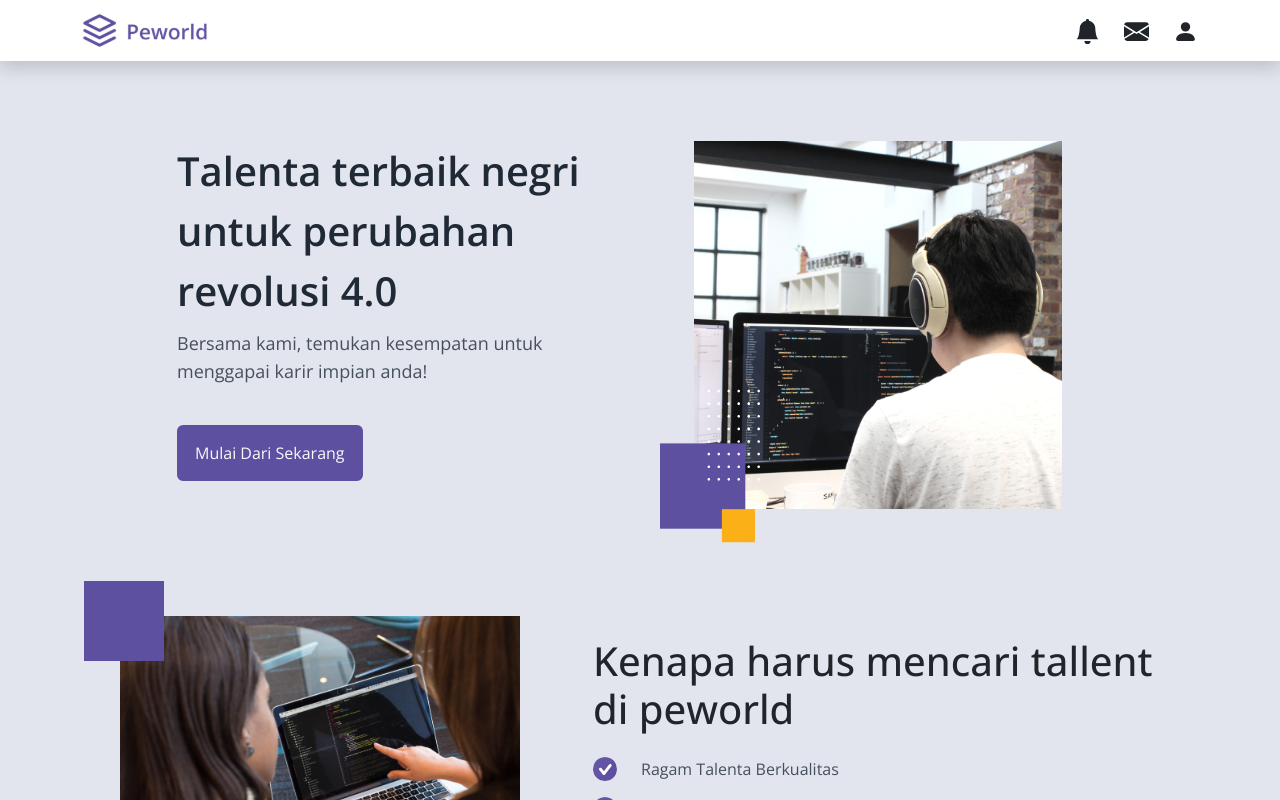
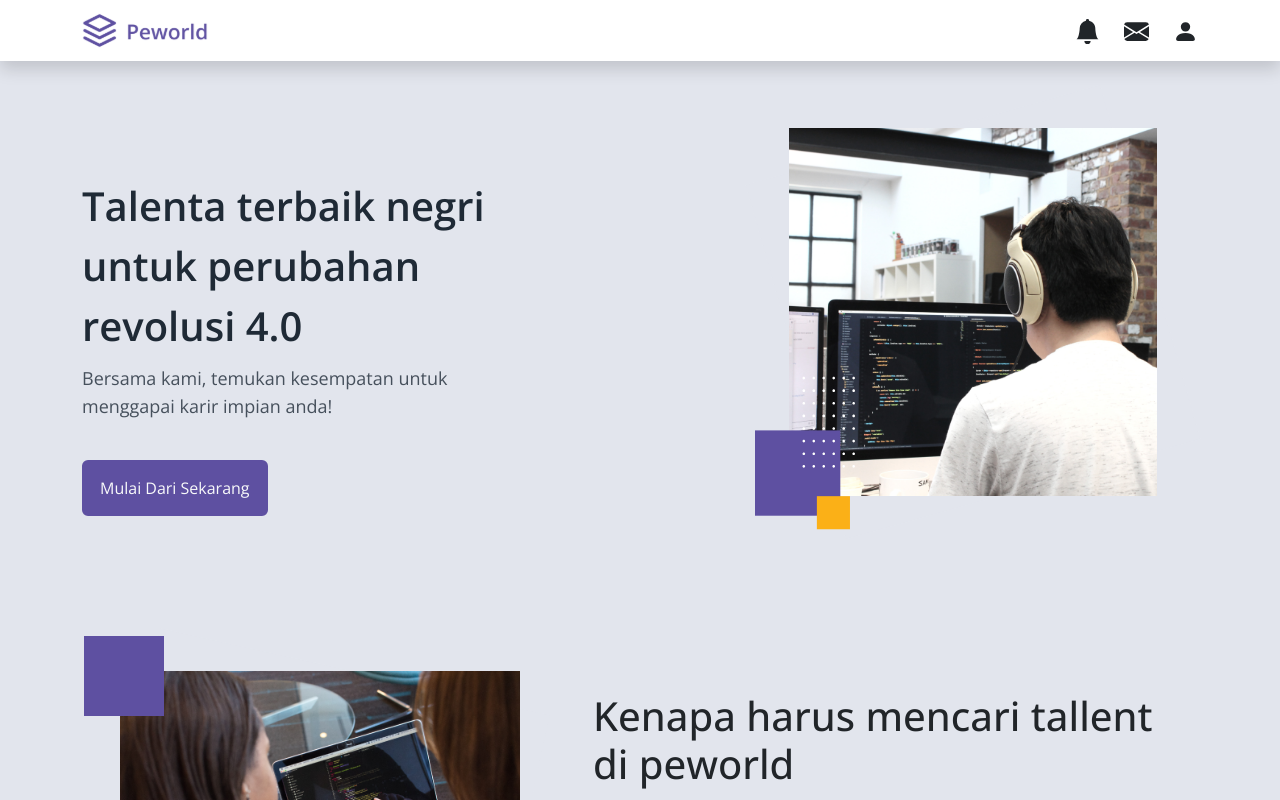
Before and after one commit to ariffebri22/HirejobFE, a React (Vite) app: page / in a window 1280 px wide. Shown: the top 800 px of the page. Built offline with nearby package versions, Linux system fonts and the light colour scheme.

Commit message:
Revisi Navbar fixed

```diff
--- a/src/components/Navbar/index.jsx
+++ b/src/components/Navbar/index.jsx
@@ -1,29 +1,18 @@
 import { Fragment } from "react";
 import { Navbar, Nav, Container } from "react-bootstrap";
 import logo from "../../assets/img/logoungu.svg";
-import {
-  BsFillBellFill,
-  BsFillEnvelopeFill,
-  BsFillPersonFill,
-} from "react-icons/bs";
+import { BsFillBellFill, BsFillEnvelopeFill, BsFillPersonFill } from "react-icons/bs";
 
 const index = () => {
     return (
         <Fragment>
-      <Navbar
-        expand="lg"
-        style={{ backgroundColor: "white" }}
-        className="shadow"
-      >
+            <Navbar expand="lg" style={{ backgroundColor: "white" }} className="shadow fixed-top">
                 <Container>
                     <Navbar.Brand>
                         <img src={logo} alt="img" />
                     </Navbar.Brand>
                     <Navbar.Toggle aria-controls="basic-navbar-nav" />
-          <Navbar.Collapse
-            id="basic-navbar-nav "
-            className="justify-content-end"
-          >
+                    <Navbar.Collapse id="basic-navbar-nav " className="justify-content-end">
                         <Nav className="ml-auto gap-4">
                             <Nav.Item>
                                 <BsFillBellFill size={25} />
--- a/src/pages/Home/LandingPage/index.jsx
+++ b/src/pages/Home/LandingPage/index.jsx
@@ -60,8 +60,8 @@ const Home = () => {
             <Navbar />
             <section id="home">
                 <div className="container containerHome">
-                    <div className="row d-inline-flex justify-content-center">
-                        <div className="col-lg-5 col-md-12 content">
+                    <div className="row d-inline-flex justify-content-between">
+                        <div className="col-lg-5 col-md-12 content mt-5">
                             <h1>Talenta terbaik negri untuk perubahan revolusi 4.0</h1>
                             <p>Bersama kami, temukan kesempatan untuk menggapai karir impian anda!</p>
                             <button type="button" className="btn btn-lg rounded-2 mt-4 fs-6 text-light">
--- a/src/style/style.css
+++ b/src/style/style.css
@@ -125,7 +125,7 @@ body {
 }
 
 section {
-    margin-top: 5rem;
+    margin-top: 8rem;
 }
 
 /*---------- Navbar ---------*/
```
Lines whose indentation alone changed are shown as unchanged.
